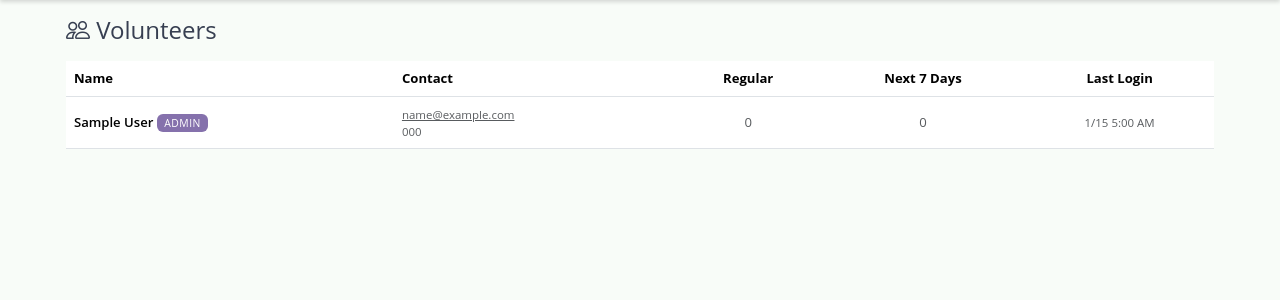
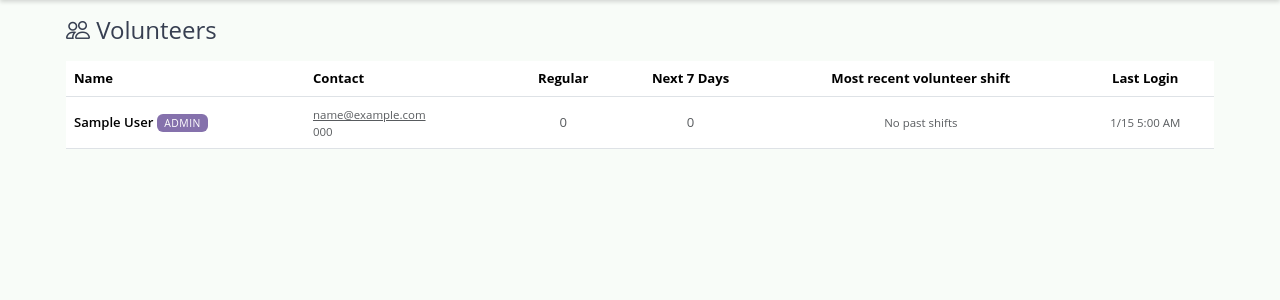
Before and after one commit to jacobsze/acr, a Flask app: template templates/admin_volunteers.html in a window 1280 px wide. Shown: the part 62-362 px from the top of the page. Run offline with Flask 3, Linux system fonts and the light colour scheme; tables that the repository leaves empty hold one stand-in row (values such as "Sample post"); the template is opened without the code that fills it: values that come from a table or form of the project are taken from there, most other values are stand-ins (such as "Sample title", 1, 10 or a date in 2020).

Commit message:
Show most recent past shift on volunteer list

```diff
--- a/templates/admin_volunteers.html
+++ b/templates/admin_volunteers.html
@@ -19,6 +19,7 @@
         <th>Contact</th>
         <th class="text-center vol-hide-mobile">Regular</th>
         <th class="text-center vol-hide-mobile">Next 7 Days</th>
+        <th class="text-center" title="Latest recorded shift before today; attendance is not tracked.">Most recent volunteer shift</th>
         <th class="text-center vol-hide-mobile">Last Login</th>
       </tr>
     </thead>
@@ -60,15 +61,23 @@
         </td>
         <td class="text-center vol-hide-mobile text-muted">{{ regular_counts.get(v.id, 0) }}</td>
         <td class="text-center vol-hide-mobile text-muted">{{ upcoming_counts.get(v.id, 0) }}</td>
+        <td class="text-center text-muted small">
+          {% set recent = recent_shifts.get(v.id) %}
+          {% if recent %}
+            <span class="text-nowrap">{{ recent.date.strftime('%b %-d, %Y') }}</span> {{ recent.shift_type }}
+          {% else %}
+            No past shifts
+          {% endif %}
+        </td>
         <td class="text-center vol-hide-mobile text-muted small">{{ v.last_login | et_fmt }}</td>
       </tr>
       {% if loop.first and volunteers|length > 1 %}
       <tr class="vol-divider-row">
-        <td colspan="5" class="p-0"><div style="height:3px; background:var(--acr-primary); opacity:.2;"></div></td>
+        <td colspan="6" class="p-0"><div style="height:3px; background:var(--acr-primary); opacity:.2;"></div></td>
       </tr>
       {% endif %}
       {% else %}
-      <tr><td colspan="5" class="text-center text-muted">No volunteers yet.</td></tr>
+      <tr><td colspan="6" class="text-center text-muted">No volunteers yet.</td></tr>
       {% endfor %}
     </tbody>
   </table>
```
Also changed, not shown: routes/admin_routes.py (+28 -1 lines), tests/test_recent_shift.py (added, +28 -0 lines).
